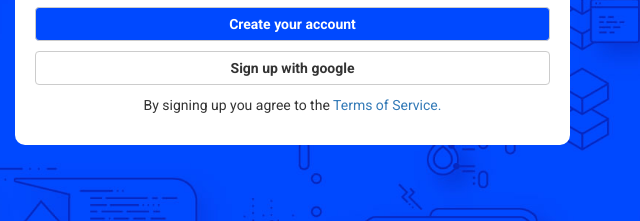
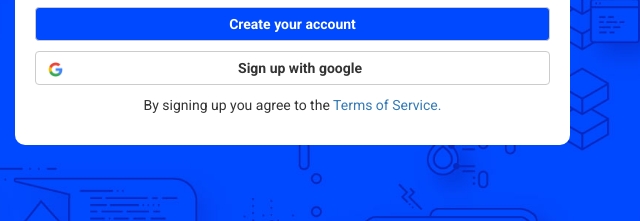
Before and after one commit to guyrogereboulet/html-css-digitalocean, a plain HTML site: page index.html in a window 1280 px wide. Shown: the part 347-568 px from the top of the page, 640-1280 px from the left. Drawn offline with nearby package versions, Linux system fonts and the light colour scheme.

Commit message:
Header-google btn aggiunto

```diff
--- a/css/style.css
+++ b/css/style.css
@@ -122,6 +122,19 @@
   margin-top: 10px;
   margin-bottom: 10px;
   font-weight: bold;
+}
+
+.google img {
+  height: 15px;
+}
+
+.text_google {
+  display: inline-block;
+  text-align: center;
+}
+
+.google {
+  float: left;
 }
 
 .form_deloy {
--- a/index.html
+++ b/index.html
@@ -68,7 +68,14 @@
                   <input type="text" class="form-control form_deloy" placeholder="Password">
                 </form>
                 <a class="btn btn-default btn_create" href="#">Create your account</a>
-                <a class="btn btn-default btn_google" href="#">Sign up with google</a>
+                <a class="btn btn-default btn_google" href="#">
+                  <span class="google">
+                    <img src="img/google-icon.png" alt="">
+                  </span>
+                  <div class="text_google">
+                    Sign up with google
+                  </div>
+                </a>
                 <p>By signing up you agree to the <a href="#">Terms of Service.</a></p>
               </div>
             </div>
```
